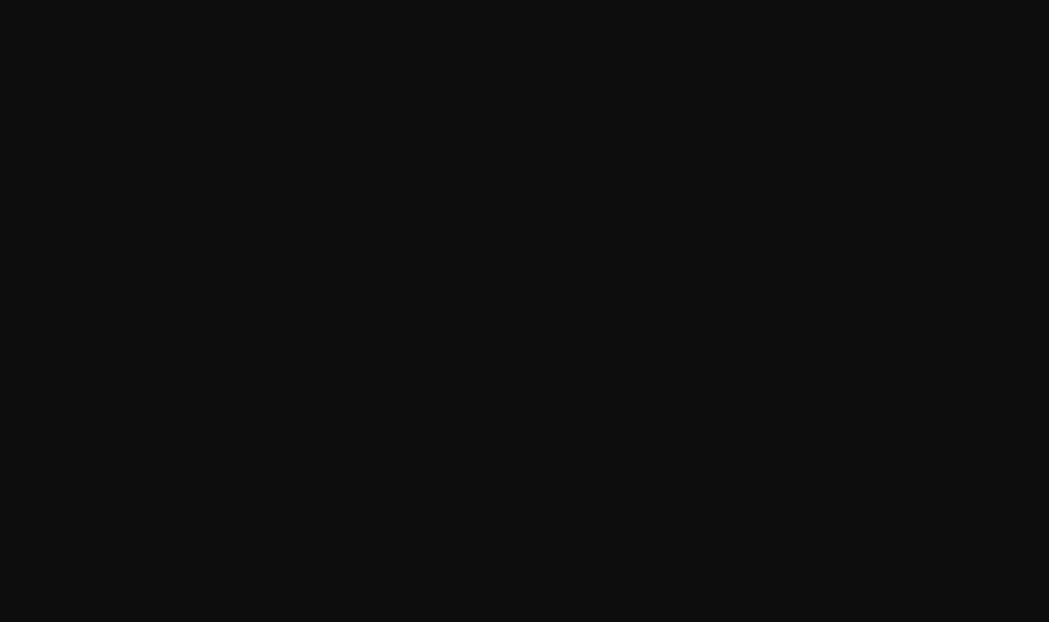
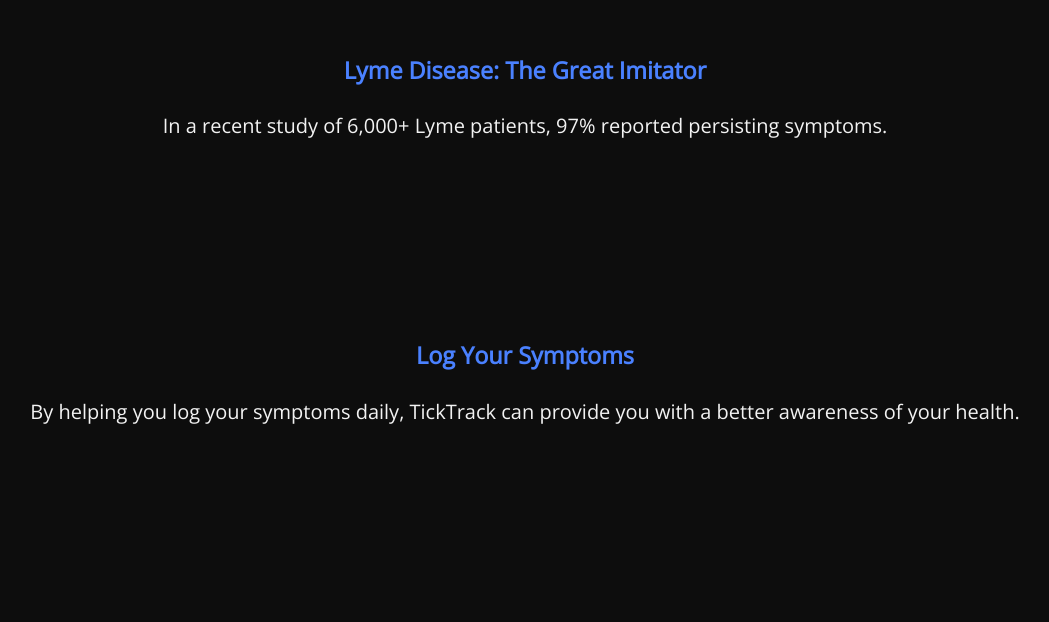
Before and after one commit to ljspiek/tick-track-app, a React (Create React App) app: page / in a window 1280 px wide. Shown: the part 538-1160 px from the top of the page, without its empty margins (115-1164 px from the left). Before the commit the page ends 800 px from the top, so only its background shows below. Built offline with nearby package versions, Linux system fonts and the light colour scheme; no server answers.

Commit message:
debugger2

```diff
--- a/src/App.js
+++ b/src/App.js
@@ -119,13 +119,13 @@
             <h2>Take control of your Lyme, one day at a time.</h2>
           </header>
 
-          {/* <main >
+          <main >
               <Switch>
                 <Route
                   exact path='/'
                   component={LandingPage}
                 />
-                <PrivateRoute
+                {/* <PrivateRoute
                   exact path='/log'
                   component={SymptomLog}
                 />
@@ -151,9 +151,9 @@
                 />
                 <Route
                   component={NotFound}
-                />
+                /> */}
               </Switch>
-          </main> */}
+          </main>
         </SymptomsContext.Provider>
       <footer>
 
```
